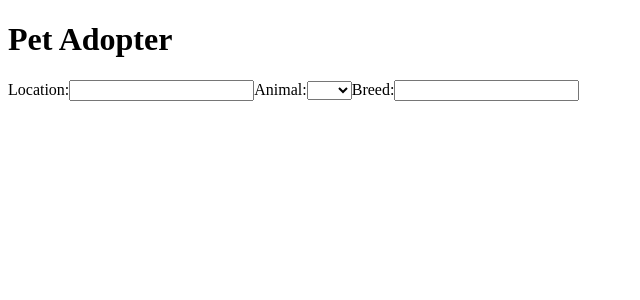
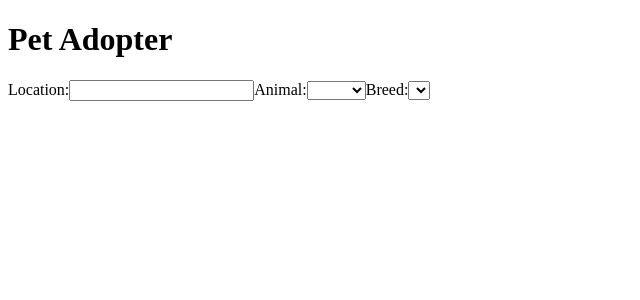
Before and after one commit to gene83/pet-adoption, a React (Vite) app: page / in a window 1280 px wide. Shown: the top 300 px of the page, without its empty margins (0-640 px from the left). Built offline with nearby package versions, Linux system fonts and the light colour scheme.

Commit message:
update breedlist on animal change

```diff
--- a/src/search.tsx
+++ b/src/search.tsx
@@ -1,7 +1,27 @@
-type Animal = "dog" | "cat" | "bird";
+import { useEffect, useState } from "react";
+const ANIMALS: Animal[] = ["dog", "cat", "bird", "rabbit", "reptile"];
+
+type Animal = "dog" | "cat" | "bird" | "rabbit" | "reptile";
 
 const Search = () => {
-  const animals: Animal[] = ["dog", "cat", "bird"];
+  const [animal, setAnimal] = useState("" as Animal);
+  const [breeds, setBreeds] = useState<string[]>([]);
+
+  useEffect(() => {
+    fetchBreedList();
+  }, [animal]);
+
+  const fetchBreedList = async () => {
+    if (!animal) {
+      return;
+    }
+
+    const res = await fetch(
+      `http://pets-v2.dev-apis.com/breeds?animal=${animal}`
+    );
+    const json = await res.json();
+    setBreeds(json.breeds ?? []);
+  };
 
   return (
     <div>
@@ -12,16 +32,29 @@ const Search = () => {
         </label>
         <label htmlFor="animal">
           Animal:
-          <select name="animal">
-            <option value="" />
-            {animals.map((a) => (
-              <option>{a}</option>
+          <select
+            name="animal"
+            value={animal}
+            onChange={(e) => setAnimal(e.target.value as Animal)}
+          >
+            <option value={""} />
+            {ANIMALS.map((animal) => (
+              <option key={animal} value={animal}>
+                {animal}
+              </option>
             ))}
           </select>
         </label>
         <label htmlFor="breed">
           Breed:
-          <input type="select" name="breed" />
+          <select name="breed">
+            <option value={""} />
+            {breeds.map((animal) => (
+              <option key={animal} value={animal}>
+                {animal}
+              </option>
+            ))}
+          </select>
         </label>
       </form>
     </div>
```
